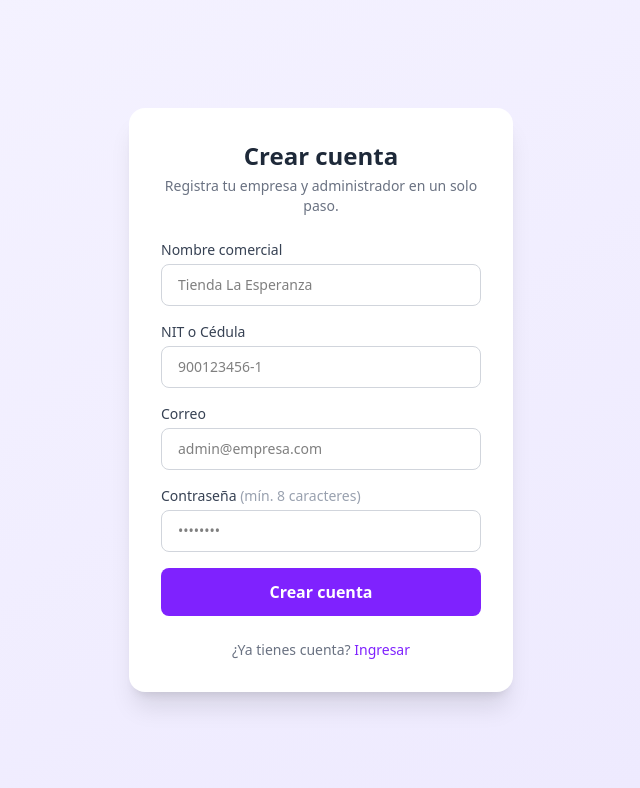
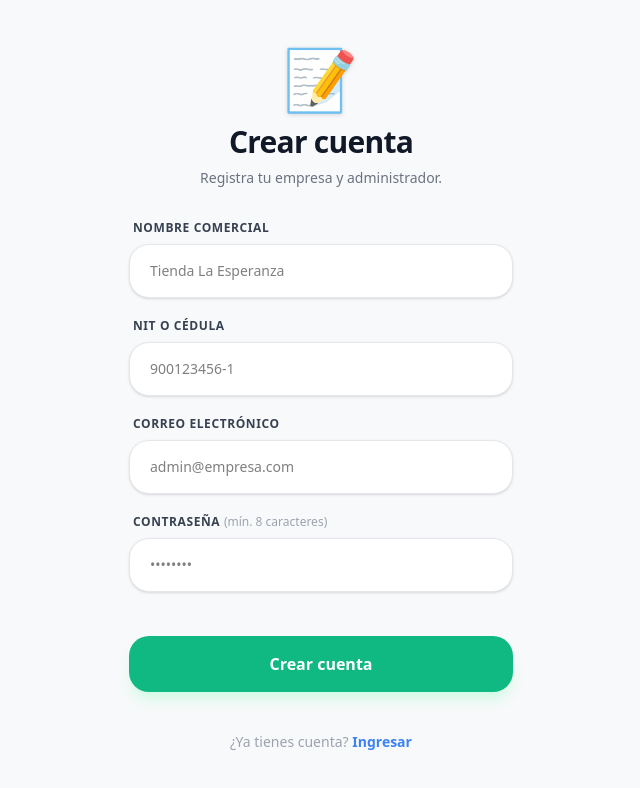
Before and after one commit to Tomasberserk/GESTION_NEIVA_CLAUDE, a React (Vite) app in the folder frontend/: page /registro in a window 1280 px wide. Shown: the top 788 px of the page, without its empty margins (319-959 px from the left). Built offline with nearby package versions, Linux system fonts and the light colour scheme; no server answers.

Commit message:
feat: actualizar diseño de la página de registro

```diff
--- a/frontend/src/pages/Registro.jsx
+++ b/frontend/src/pages/Registro.jsx
@@ -32,24 +32,27 @@ export default function Registro() {
   }
 
   return (
-    <div className="min-h-screen bg-gradient-to-br from-violet-50 to-violet-100 flex items-center justify-center p-4">
-      <div className="bg-white rounded-2xl shadow-xl w-full max-w-sm p-8">
-        <div className="text-center mb-6">
-          <h1 className="text-2xl font-bold text-gray-800">Crear cuenta</h1>
-          <p className="text-gray-500 text-sm mt-1">
-            Registra tu empresa y administrador en un solo paso.
+    <div className="min-h-screen bg-[#F8F9FA] flex items-center justify-center p-6 font-sans">
+
+      <div className="w-full max-w-sm flex flex-col items-center">
+
+        <div className="text-center mb-8">
+          <div className="text-6xl mb-4 drop-shadow-sm">📝</div>
+          <h1 className="text-3xl font-bold text-[#111827] tracking-tight">Crear cuenta</h1>
+          <p className="text-[#6B7280] text-sm font-medium mt-2">
+            Registra tu empresa y administrador.
           </p>
         </div>
 
+        <form onSubmit={handleRegistro} className="w-full space-y-5">
           {error && (
-          <div className="bg-red-50 text-red-600 p-3 rounded-lg text-sm text-center mb-4">
+            <div className="bg-red-50 text-red-600 p-4 rounded-[15px] text-sm text-center border border-red-100">
               {error}
             </div>
           )}
 
-        <form onSubmit={handleRegistro} className="space-y-4">
-          <div>
-            <label className="block text-sm font-medium text-gray-700 mb-1">
+          <div className="space-y-2">
+            <label className="block text-xs font-bold text-[#374151] uppercase tracking-wider ml-1">
               Nombre comercial
             </label>
             <input
@@ -59,11 +62,14 @@ export default function Registro() {
               onChange={cambiar}
               required
               placeholder="Tienda La Esperanza"
-              className="w-full border border-gray-300 rounded-lg px-4 py-2.5 text-sm focus:outline-none focus:ring-2 focus:ring-violet-400"
+              className="w-full bg-white border border-[#E5E7EB] rounded-[20px] px-5 py-4 text-sm focus:outline-none focus:ring-2 focus:ring-[#10B981] focus:border-transparent transition-all shadow-sm"
             />
           </div>
-          <div>
-            <label className="block text-sm font-medium text-gray-700 mb-1">NIT o Cédula</label>
+
+          <div className="space-y-2">
+            <label className="block text-xs font-bold text-[#374151] uppercase tracking-wider ml-1">
+              NIT o Cédula
+            </label>
             <input
               type="text"
               name="nit_o_cedula"
@@ -71,11 +77,14 @@ export default function Registro() {
               onChange={cambiar}
               required
               placeholder="900123456-1"
-              className="w-full border border-gray-300 rounded-lg px-4 py-2.5 text-sm focus:outline-none focus:ring-2 focus:ring-violet-400"
+              className="w-full bg-white border border-[#E5E7EB] rounded-[20px] px-5 py-4 text-sm focus:outline-none focus:ring-2 focus:ring-[#10B981] focus:border-transparent transition-all shadow-sm"
             />
           </div>
-          <div>
-            <label className="block text-sm font-medium text-gray-700 mb-1">Correo</label>
+
+          <div className="space-y-2">
+            <label className="block text-xs font-bold text-[#374151] uppercase tracking-wider ml-1">
+              Correo Electrónico
+            </label>
             <input
               type="email"
               name="email"
@@ -84,13 +93,13 @@ export default function Registro() {
               required
               autoComplete="email"
               placeholder="admin@empresa.com"
-              className="w-full border border-gray-300 rounded-lg px-4 py-2.5 text-sm focus:outline-none focus:ring-2 focus:ring-violet-400"
+              className="w-full bg-white border border-[#E5E7EB] rounded-[20px] px-5 py-4 text-sm focus:outline-none focus:ring-2 focus:ring-[#10B981] focus:border-transparent transition-all shadow-sm"
             />
           </div>
-          <div>
-            <label className="block text-sm font-medium text-gray-700 mb-1">
-              Contraseña{' '}
-              <span className="text-gray-400 font-normal">(mín. 8 caracteres)</span>
+
+          <div className="space-y-2">
+            <label className="block text-xs font-bold text-[#374151] uppercase tracking-wider ml-1">
+              Contraseña <span className="text-[#9CA3AF] font-normal normal-case tracking-normal">(mín. 8 caracteres)</span>
             </label>
             <input
               type="password"
@@ -101,24 +110,27 @@ export default function Registro() {
               minLength={8}
               autoComplete="new-password"
               placeholder="••••••••"
-              className="w-full border border-gray-300 rounded-lg px-4 py-2.5 text-sm focus:outline-none focus:ring-2 focus:ring-violet-400"
+              className="w-full bg-white border border-[#E5E7EB] rounded-[20px] px-5 py-4 text-sm focus:outline-none focus:ring-2 focus:ring-[#10B981] focus:border-transparent transition-all shadow-sm"
             />
           </div>
+
           <button
             type="submit"
             disabled={cargando}
-            className="w-full bg-violet-600 hover:bg-violet-700 disabled:bg-gray-200 text-white font-semibold py-3 rounded-lg transition-colors"
+            className="w-full bg-[#10B981] hover:bg-[#059669] disabled:bg-gray-300 disabled:cursor-not-allowed text-white font-bold py-4 rounded-[20px] transition-all shadow-lg shadow-emerald-100 active:scale-[0.97] mt-6"
           >
             {cargando ? 'Creando cuenta...' : 'Crear cuenta'}
           </button>
         </form>
 
-        <p className="text-center text-sm text-gray-500 mt-6">
+        <footer className="mt-10 text-center">
+          <p className="text-sm text-[#9CA3AF]">
             ¿Ya tienes cuenta?{' '}
-          <Link to="/login" className="text-violet-600 hover:text-violet-700 font-medium">
+            <Link to="/login" className="text-[#3B82F6] hover:text-[#2563EB] font-bold transition-colors">
               Ingresar
             </Link>
           </p>
+        </footer>
       </div>
     </div>
   )
```
Lines whose indentation alone changed are shown as unchanged.
